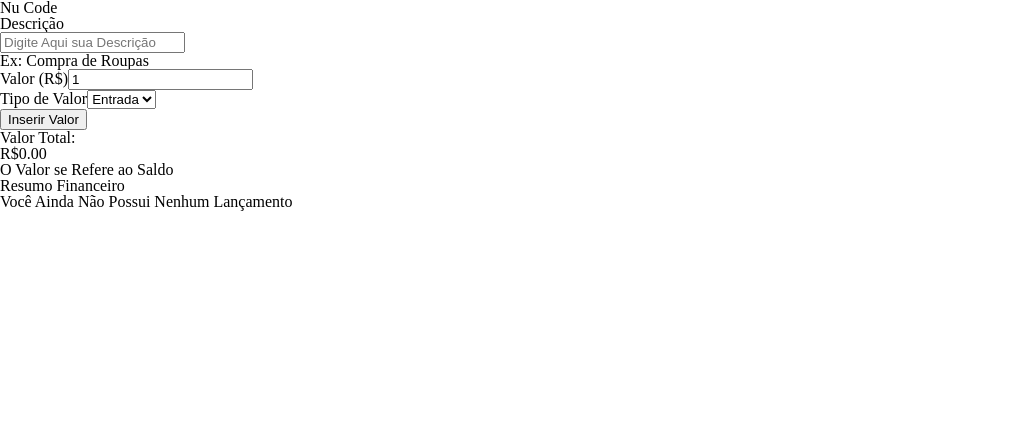
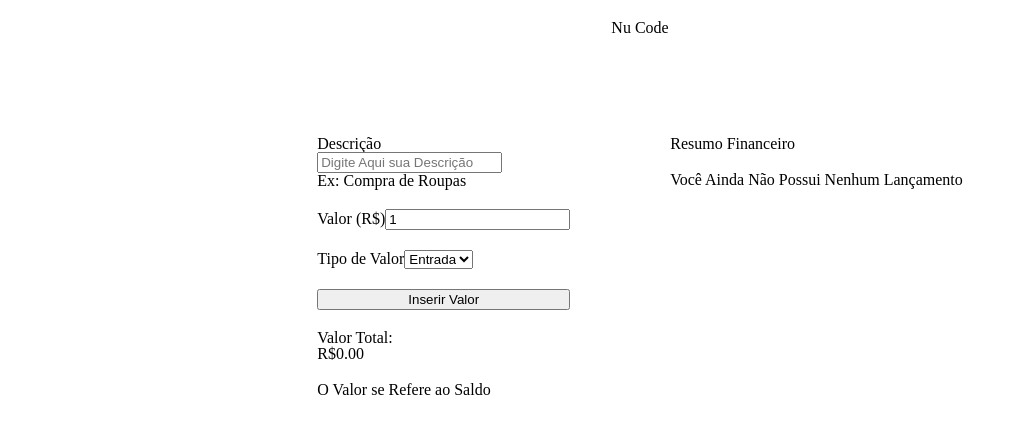
Before and after one commit to mauibuarque/NuCode, a React (Vite) app in the folder nu-code/: page / in a window 1280 px wide. Shown: the top 434 px of the page, without its empty margins (0-1026 px from the left). Built offline with nearby package versions, Linux system fonts and the light colour scheme.

Commit message:
feat: baseCSS

```diff
--- a/nu-code/src/App.jsx
+++ b/nu-code/src/App.jsx
@@ -3,9 +3,7 @@ import "./styles/index.css";
 import { useState } from "react";
 
 import Header from "./components/Header";
-import FinanceForm from "./components/FinanceForm";
-import Total from "./components/Total";
-import FinanceList from "./components/FinanceList";
+import Main from "./components/Main";
 
 const App = () => {
   const getCardList = JSON.parse(localStorage.getItem("cardList"));
@@ -16,24 +14,10 @@ const App = () => {
 
   const [cardList, setCardList] = useState([]);
 
-  const formatValue = (price) => {
-    const opts = { style: "currency", currency: "BRL" };
-
-    return price.toLocaleString(price, opts);
-  };
-
   return (
     <>
       <Header />
-
-      <main>
-        <section>
-          <FinanceForm cardList={cardList} setCardList={setCardList} />
-          <Total formatValue={formatValue} />
-        </section>
-
-        <FinanceList setCardList={setCardList} formatValue={formatValue} />
-      </main>
+      <Main cardList={cardList} setCardList={setCardList} />
     </>
   );
 };
--- a/nu-code/src/components/FinanceForm/index.jsx
+++ b/nu-code/src/components/FinanceForm/index.jsx
@@ -1,3 +1,5 @@
+import style from "./style.module.css";
+
 import { useState } from "react";
 
 const FinanceForm = ({ cardList, setCardList }) => {
@@ -42,7 +44,7 @@ const FinanceForm = ({ cardList, setCardList }) => {
 
   return (
     <>
-      <form onSubmit={(e) => onSubmit(e)}>
+      <form onSubmit={(e) => onSubmit(e)} className={style.form}>
         <div>
           <label>Descrição</label>
           <div>
--- /dev/null
+++ b/nu-code/src/components/FinanceForm/style.module.css
@@ -0,0 +1,5 @@
+.form {
+  display: flex;
+  flex-direction: column;
+  gap: 20px;
+}
--- a/nu-code/src/components/FinanceList/index.jsx
+++ b/nu-code/src/components/FinanceList/index.jsx
@@ -1,3 +1,5 @@
+import style from "./style.module.css";
+
 import FinanceCard from "../FinanceCard";
 
 const FinanceList = ({ setCardList, formatValue }) => {
@@ -5,6 +7,7 @@ const FinanceList = ({ setCardList, formatValue }) => {
 
   return (
     <>
+      <section className={style.financeList}>
         <h2>Resumo Financeiro</h2>
 
         {getCardList?.length > 0 ? (
@@ -21,6 +24,7 @@ const FinanceList = ({ setCardList, formatValue }) => {
         ) : (
           <p>Você Ainda Não Possui Nenhum Lançamento</p>
         )}
+      </section>
     </>
   );
 };
--- /dev/null
+++ b/nu-code/src/components/FinanceList/style.module.css
@@ -0,0 +1,5 @@
+.financeList {
+  display: flex;
+  flex-direction: column;
+  gap: 20px;
+}
--- a/nu-code/src/components/Header/index.jsx
+++ b/nu-code/src/components/Header/index.jsx
@@ -1,7 +1,9 @@
+import style from "./style.module.css";
+
 const Header = () => {
   return (
     <>
-      <header>
+      <header className={style.header}>
         <h1>Nu Code</h1>
       </header>
     </>
--- /dev/null
+++ b/nu-code/src/components/Header/style.module.css
@@ -0,0 +1,6 @@
+.header {
+  display: flex;
+  justify-content: center;
+
+  margin-top: 20px;
+}
--- /dev/null
+++ b/nu-code/src/components/Main/index.jsx
@@ -0,0 +1,28 @@
+import style from "./style.module.css";
+
+import FinanceForm from "../FinanceForm";
+import Total from "../Total";
+import FinanceList from "../FinanceList";
+
+const Main = ({ cardList, setCardList }) => {
+  const formatValue = (price) => {
+    const opts = { style: "currency", currency: "BRL" };
+
+    return price.toLocaleString(price, opts);
+  };
+
+  return (
+    <>
+      <main className={style.main}>
+        <section className={style.formSection}>
+          <FinanceForm cardList={cardList} setCardList={setCardList} />
+          <Total formatValue={formatValue} />
+        </section>
+
+        <FinanceList setCardList={setCardList} formatValue={formatValue} />
+      </main>
+    </>
+  );
+};
+
+export default Main;
--- /dev/null
+++ b/nu-code/src/components/Main/style.module.css
@@ -0,0 +1,13 @@
+.main {
+  display: flex;
+  justify-content: center;
+  gap: 100px;
+
+  margin-top: 100px;
+}
+
+.formSection {
+  display: flex;
+  flex-direction: column;
+  gap: 20px;
+}
```
Lines whose indentation alone changed are shown as unchanged.
